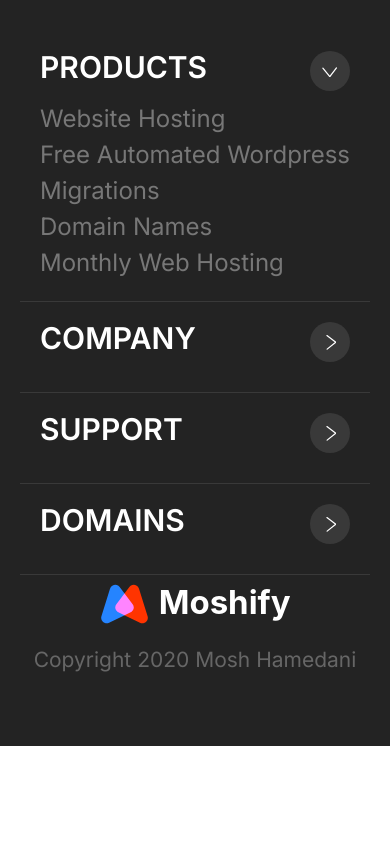
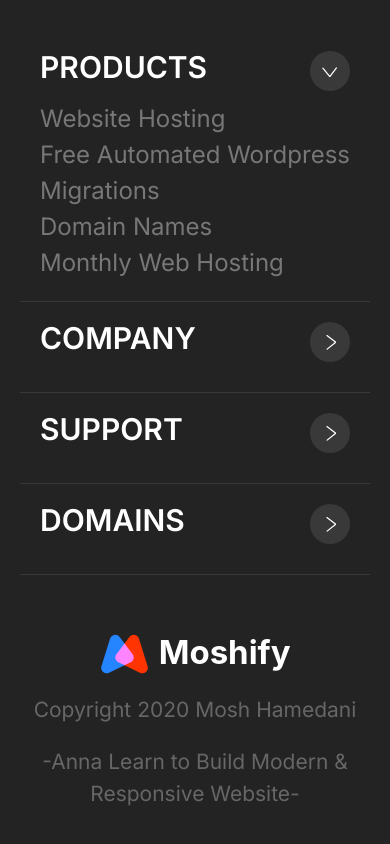
Before and after one commit to Abottt/moshify-original, a plain HTML site: page html/index.html in a window 390 px wide. Shown: the part 11070-11914 px from the top of the page. Before the commit the page ends 11816 px from the top, so only its background shows below. Drawn offline with Linux system fonts and the light colour scheme.

Commit message:
fixing the footer__brand top margin

```diff
--- a/css/style.css
+++ b/css/style.css
@@ -964,7 +964,6 @@
 }
 
 .footer__brand {
-    /* margin-top: 5rem; */
     text-align: center;
 }
 
@@ -978,6 +977,14 @@
     font-size: 2.1rem;
     color: #fff;
     opacity: 0.3;
+}
+
+
+@media screen and (max-width:767px) {
+    .footer__brand {
+        margin-top: 5rem;
+    }
+
 }
 
 @media screen and (min-width:768px) {
--- a/html/index.html
+++ b/html/index.html
@@ -4,7 +4,7 @@
     <meta charset="UTF-8" />
     <meta http-equiv="X-UA-Compatible" content="IE=edge" />
     <meta name="viewport" content="width=device-width, initial-scale=1.0" />
-    <title>Botsy</title>
+    <title>Moshify | Cloud Hosting</title>
     <script
       src="https://kit.fontawesome.com/baf9214627.js"
       crossorigin="anonymous"
@@ -490,6 +490,7 @@
         <section class="footer__brand">
           <img src="/images/logo.svg" alt="" />
           <p class="footer__copyright">Copyright 2020 Mosh Hamedani</p>
+          <p class="footer__copyright">-Anna Learn to Build Modern & Responsive Website-</p>
         </section>
       </div>
     </footer>
```
